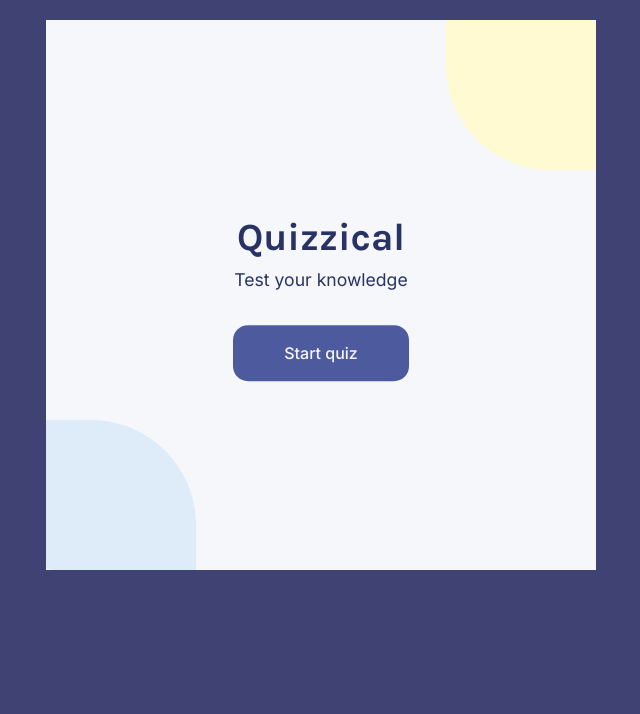
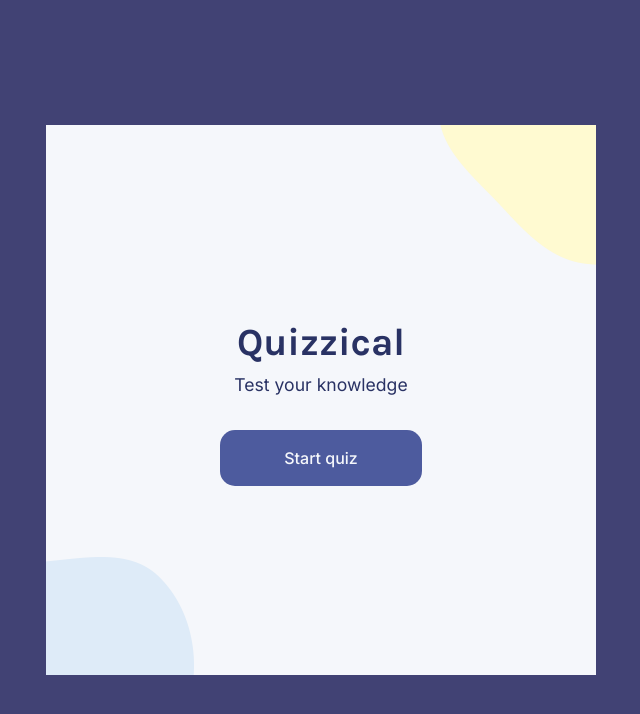
Before and after one commit to Gulzhub/quizzical, a React (Vite) app: page / in a window 1280 px wide. Shown: the top 714 px of the page, without its empty margins (319-959 px from the left). Built offline with nearby package versions, Linux system fonts and the light colour scheme.

Commit message:
updated viewport height
tried to minimize the scroll and centered the main element

```diff
--- a/src/App.jsx
+++ b/src/App.jsx
@@ -8,8 +8,8 @@ function App() {
 
   return (
     <main>
-      <div className="blob blob-1"></div>
-      <div className="blob blob-2"></div>
+      {/* <div className="blob blob-1"></div>
+      <div className="blob blob-2"></div> */}
       {showStartScreen ? (
         <StartScreen setShowStartScreen={() => setShowStartScreen(false)} />
       ) : (
--- a/src/components/Quiz.jsx
+++ b/src/components/Quiz.jsx
@@ -24,6 +24,8 @@ export default function Quiz() {
     )
       .then((res) => res.json())
       .then((data) => {
+        console.log(data.results);
+
         const arr = data.results.map((question, index) => {
           const options = [
             ...question.incorrect_answers,
@@ -84,25 +86,25 @@ export default function Quiz() {
     (question, index) => selectedOptions[index] !== undefined
   );
 
+  const questionElements = questionsArray.map((question, index) => (
+    <Question
+      key={index}
+      question={question.question}
+      options={question.options}
+      correctAnswer={question.correctAnswer}
+      selectedOption={selectedOptions[index]}
+      showCorrectAnswer={showCorrectAnswer}
+      onOptionSelect={(option) => handleOptionSelect(index, option)}
+    />
+  ));
+
   return (
     <>
       {loading ? (
         <h1 className="loading">Loading...</h1>
       ) : (
         <div className="wrapper">
-          <div className="question-container">
-            {questionsArray.map((question, index) => (
-              <Question
-                key={index}
-                question={question.question}
-                options={question.options}
-                correctAnswer={question.correctAnswer}
-                selectedOption={selectedOptions[index]}
-                showCorrectAnswer={showCorrectAnswer}
-                onOptionSelect={(option) => handleOptionSelect(index, option)}
-              />
-            ))}
-          </div>
+          <div className="question-container">{questionElements}</div>
           {!showCorrectAnswer && (
             <button
               className="btn check-btn"
--- a/src/components/StartScreen.jsx
+++ b/src/components/StartScreen.jsx
@@ -1,14 +1,13 @@
 /* eslint-disable react/prop-types */
 export default function StartScreen(props) {
-  function handleClick() {
-    props.setShowStartScreen();
-  }
-
   return (
     <div className="start-screen-container">
       <h1 className="title">Quizzical</h1>
       <p className="start-screen-details">Test your knowledge</p>
-      <button className="btn start-screen-button" onClick={handleClick}>
+      <button
+        className="btn start-screen-button"
+        onClick={props.setShowStartScreen}
+      >
         Start quiz
       </button>
     </div>
--- a/src/styles.css
+++ b/src/styles.css
@@ -55,6 +55,13 @@ h6 {
   overflow-wrap: break-word;
 }
 
+/* MY CSS */
+html,
+body,
+#root {
+  height: 100%;
+}
+
 body {
   font-family: "Inter", sans-serif;
   padding: 20px;
@@ -64,19 +71,28 @@ body {
   justify-content: center;
 }
 
+#root {
+  display: flex;
+  justify-content: center;
+  align-items: center;
+}
+
 main {
   position: relative;
   min-width: 550px;
   max-width: 700px;
   min-height: 550px;
   background-color: #f5f7fb;
+  background-image: url(./assets/background-image.png);
+  background-repeat: no-repeat;
+  background-size: cover;
   display: flex;
   flex-direction: column;
-  align-items: center;
-  justify-items: center;
+  align-content: center;
+  justify-content: center;
 }
 
-.blob {
+/* .blob {
   position: absolute;
   height: 150px;
   width: 150px;
@@ -95,7 +111,7 @@ main {
   bottom: 0;
   border-radius: 0 70% 0 5px;
   background-color: #deebf8;
-}
+} */
 
 .title {
   font-family: "Karla", sans-serif;
@@ -103,14 +119,19 @@ main {
 }
 
 .start-screen-container {
-  /* width: 60%; */
   display: flex;
   flex-direction: column;
+  justify-content: center;
   align-items: center;
-  position: absolute;
-  top: 50%;
+  /* position: absolute; */
+  /* top: 50%;
   left: 50%;
-  transform: translate(-50%, -50%);
+  transform: translate(-50%, -50%); */
+}
+
+.start-screen-container h1,
+.start-screen-container p {
+  color: #293264;
 }
 
 .start-screen-details {
@@ -130,7 +151,7 @@ main {
 }
 
 .start-screen-button {
-  padding: 1em 3.2em;
+  padding: 1em 4rem;
   font-weight: 500;
 }
 
```
Also changed, not shown: src/assets/background-image.png (added).
